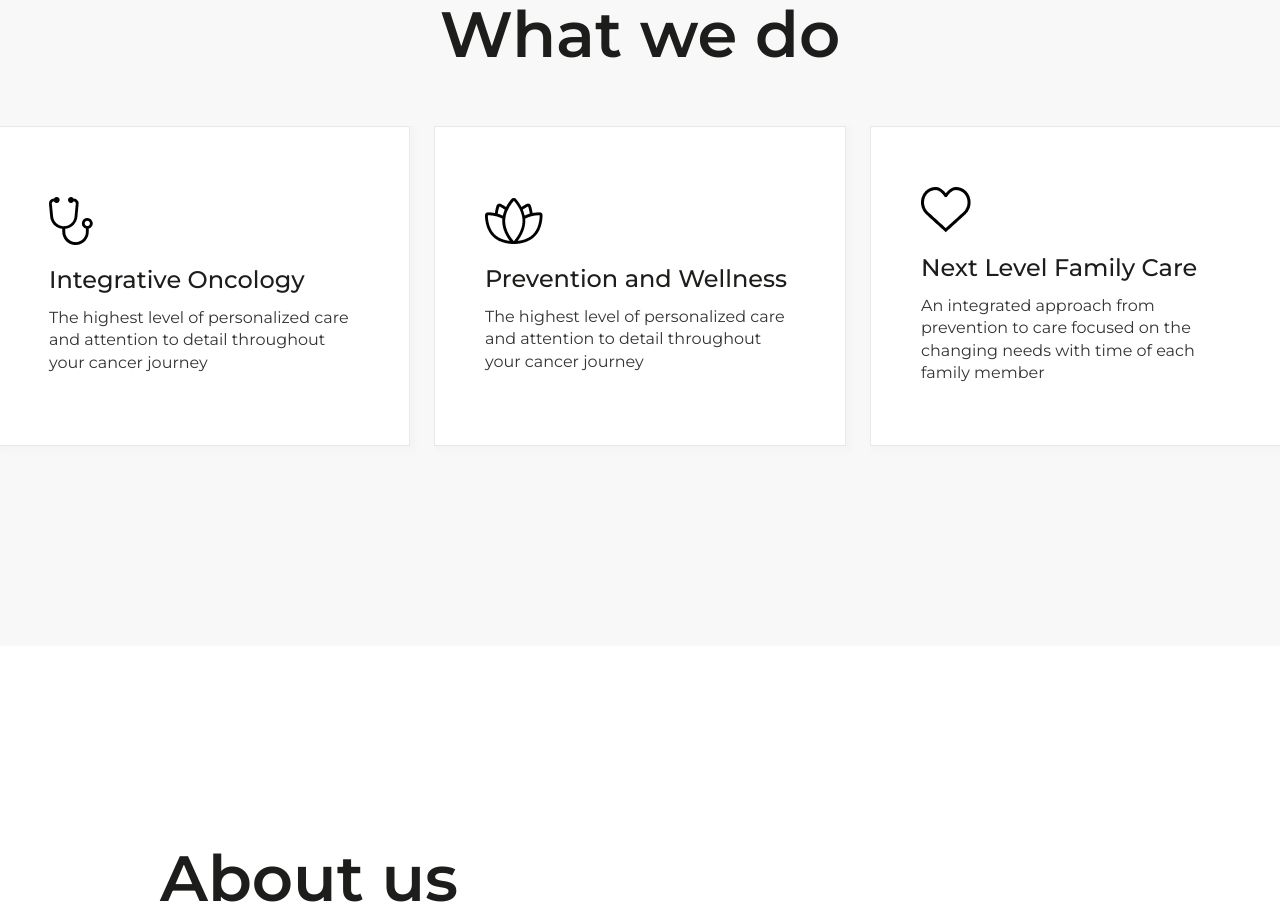
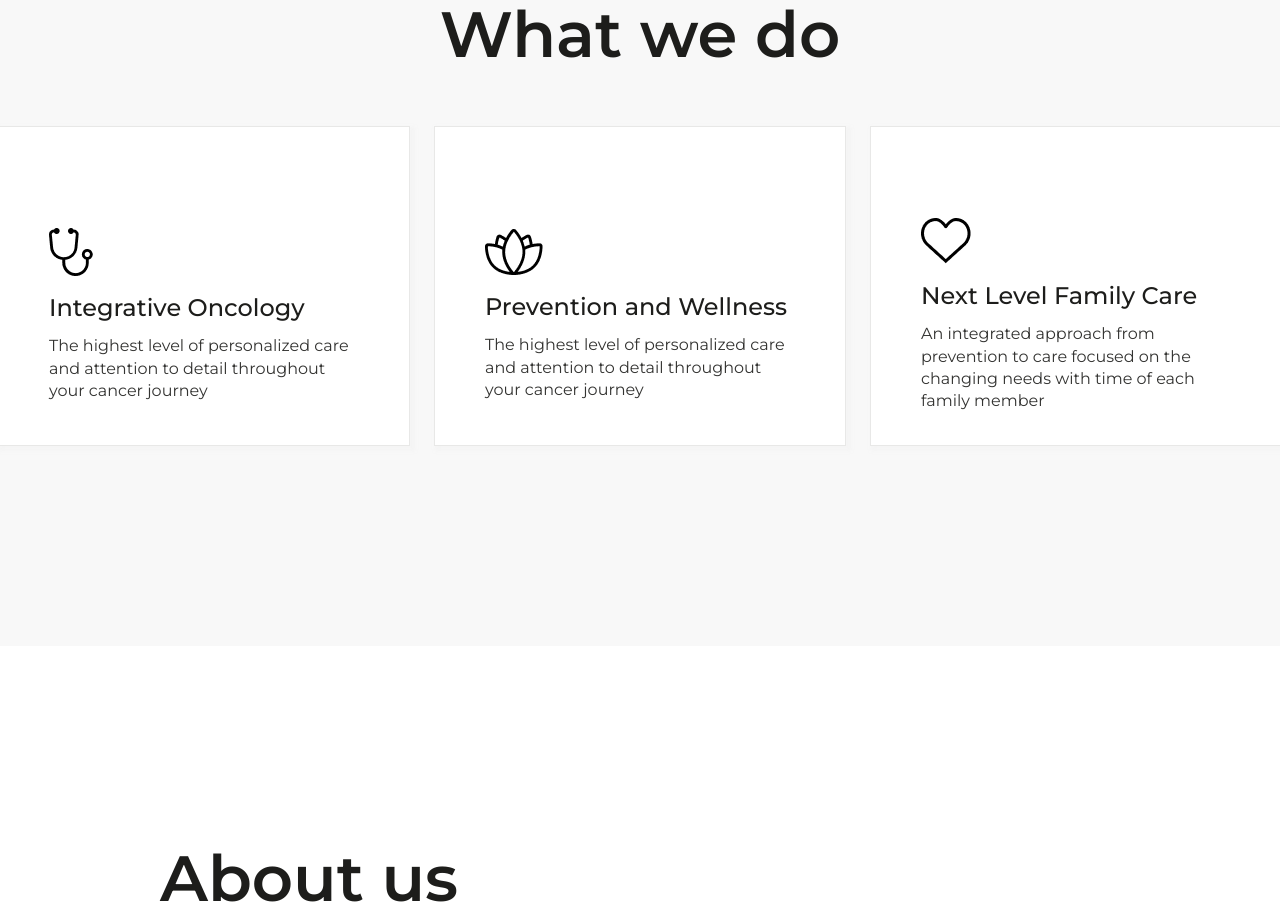
Before and after one commit to shkarsmode/next-level, an Angular app: page / in a window 1280 px wide. Shown: the part 1400-2323 px from the top of the page. Built offline with nearby package versions, Linux system fonts and the light colour scheme.

Commit message:
Update cards

```diff
--- a/src/app/components/landing/header/pc-header/pc-header.component.scss
+++ b/src/app/components/landing/header/pc-header/pc-header.component.scss
@@ -50,7 +50,7 @@ ul {
 
 	img {
 		width: 230px;
-		height: auto;
+		height: 35px;
 		filter: none;
 	}
 
--- a/src/app/components/landing/what-we-do/card/card.component.html
+++ b/src/app/components/landing/what-we-do/card/card.component.html
@@ -2,11 +2,9 @@
 	<div
 		class="card"
 		#cardElement>
-		<div class="wrap-img">
-			<img
-				[src]="imgPath + card.image + imgExtension"
-				[alt]="card.image">
-		</div>
+		<img
+			[src]="imgPath + card.image + imgExtension"
+			[alt]="card.image">
 		<h4>{{ card.header }}</h4>
 		<p class="faded">{{ card.description }}</p>
 	</div>
--- a/src/app/components/landing/what-we-do/card/card.component.scss
+++ b/src/app/components/landing/what-we-do/card/card.component.scss
@@ -11,6 +11,7 @@
 	border: 1px solid rgba(29, 29, 27, 0.10);
 	background: #FFF;
 	padding: 0 50px;
+	padding-top: 60px;
 	perspective: 500px;
 	transition: all .2s ease;
 
@@ -24,11 +25,10 @@
 
 img {
 	flex-shrink: 0;
-	max-width: 100%;
-	max-height: 100%;
-
-	height: auto;
-	width: auto;
+	width: max-content;
+    height: max-content;
+	// height: auto;
+	// width: auto;
 
 	margin-bottom: 20px;
 }
```
